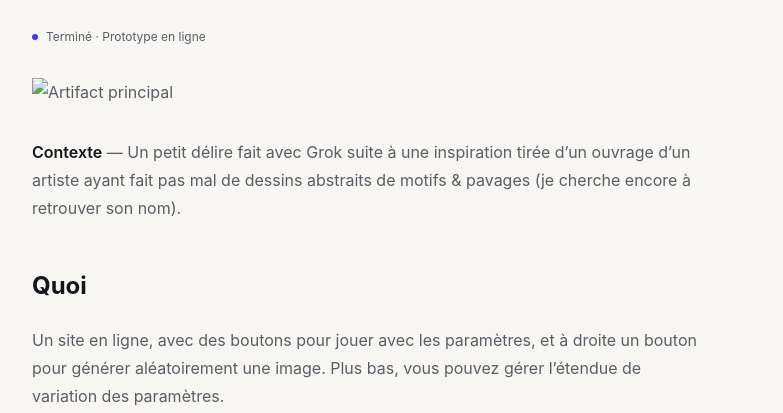
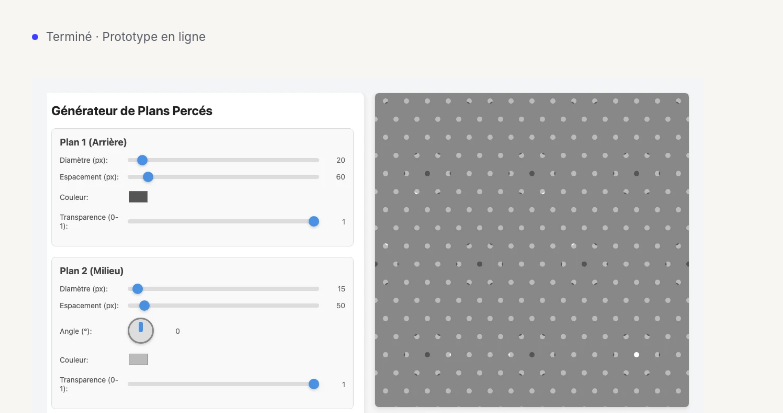
Before and after one commit to blomig/lomigungernet, an Astro site: page /work/plan_perces in a window 1280 px wide. Shown: the part 330-743 px from the top of the page, without its empty margins (248-1031 px from the left). Built offline with nearby package versions, Linux system fonts and the light colour scheme; Astro itself is replaced by a stand-in of ours.

Commit message:
Ajoute la capture de la fiche Plans percés

```diff
--- a/src/content/work/Plan_perces.md
+++ b/src/content/work/Plan_perces.md
@@ -11,7 +11,7 @@ featured: false
 draft: false
 ---
 
-![Artifact principal](/)
+![Artifact principal](/images/work/plan-perces-01.webp)
 
 **Contexte** —  Un petit délire fait avec Grok suite à une inspiration tirée d'un ouvrage d'un artiste ayant fait pas mal de dessins abstraits de motifs & pavages (je cherche encore à retrouver son nom).
 
```
Also changed, not shown: public/images/work/plan-perces-01.webp (added).
